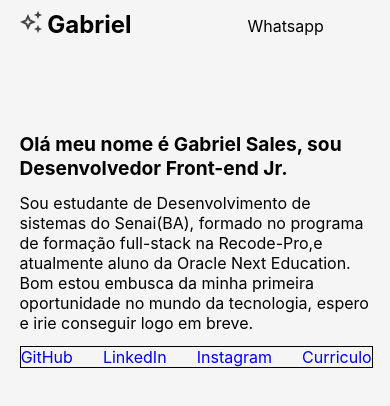
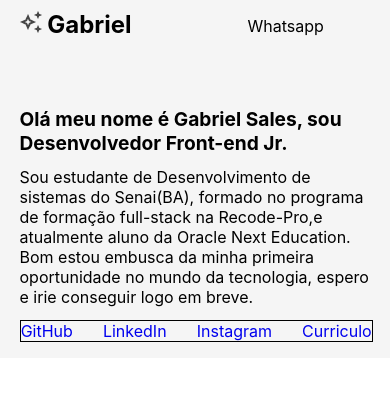
Before and after one commit to salesgs/portifolio__react, a React (Create React App) app: page / in a window 390 px wide. Shown: the top 406 px of the page. Built offline with nearby package versions, Linux system fonts and the light colour scheme.

Commit message:
cabeçalho 7

```diff
--- a/src/Componentes/Header/Header.css
+++ b/src/Componentes/Header/Header.css
@@ -1,19 +1,19 @@
 header{
-  background-color: #F5F5F5;
-  height: 60vh;
+  height:70vh;
 }
 .top{
   width: 100vw;
-  height: 10vh;
   /* flex-box */
   display: flex;
   justify-content: center;
+  background-color: #F5F5F5;
+
 }
 .top__navigation{
   width: 90vw;
-  height: 6vh;
   display: flex;
   justify-content: space-between;
+
 }
 .top__navigation h2{
   margin-top: 0.60rem;
@@ -31,19 +31,18 @@ header{
 }
 .sobre{ /*pai*/
   width: 100vw;
-  height: 60vh;
   display: flex;
   justify-content: center;
+  background-color: #F5F5F5;
+
 }
 .sobre__box{ /*pai*/
   width: 90vw;
-  height: 50vh;
   display: flex;
   justify-content: space-between;
 }
 .sobre__text{
   width: 50vw;
-  height: 40vh;
   margin-top: 4rem;
 
 }
--- a/src/Componentes/Header/Responsive.css
+++ b/src/Componentes/Header/Responsive.css
@@ -1,4 +1,7 @@
 @media screen and (min-width:200px) and (max-width:900px){
+  header{
+    height: 65vh;
+  }
   .iten{
     display: none;
   }
@@ -28,6 +31,7 @@
   }
   .sobre__text p{
      margin-top: -1rem;
+
   }
   .sobre__text h1{
     font-size: 1.2rem;
@@ -39,12 +43,3 @@
   }
 
 }
-@media screen and (min-width:356px) and (max-width:900px) {
-  .sobre{ /*pai*/
-    width: 100vw;
-    height: 54vh;
-    display: flex;
-    justify-content: center;
-  }
-
-}
```
